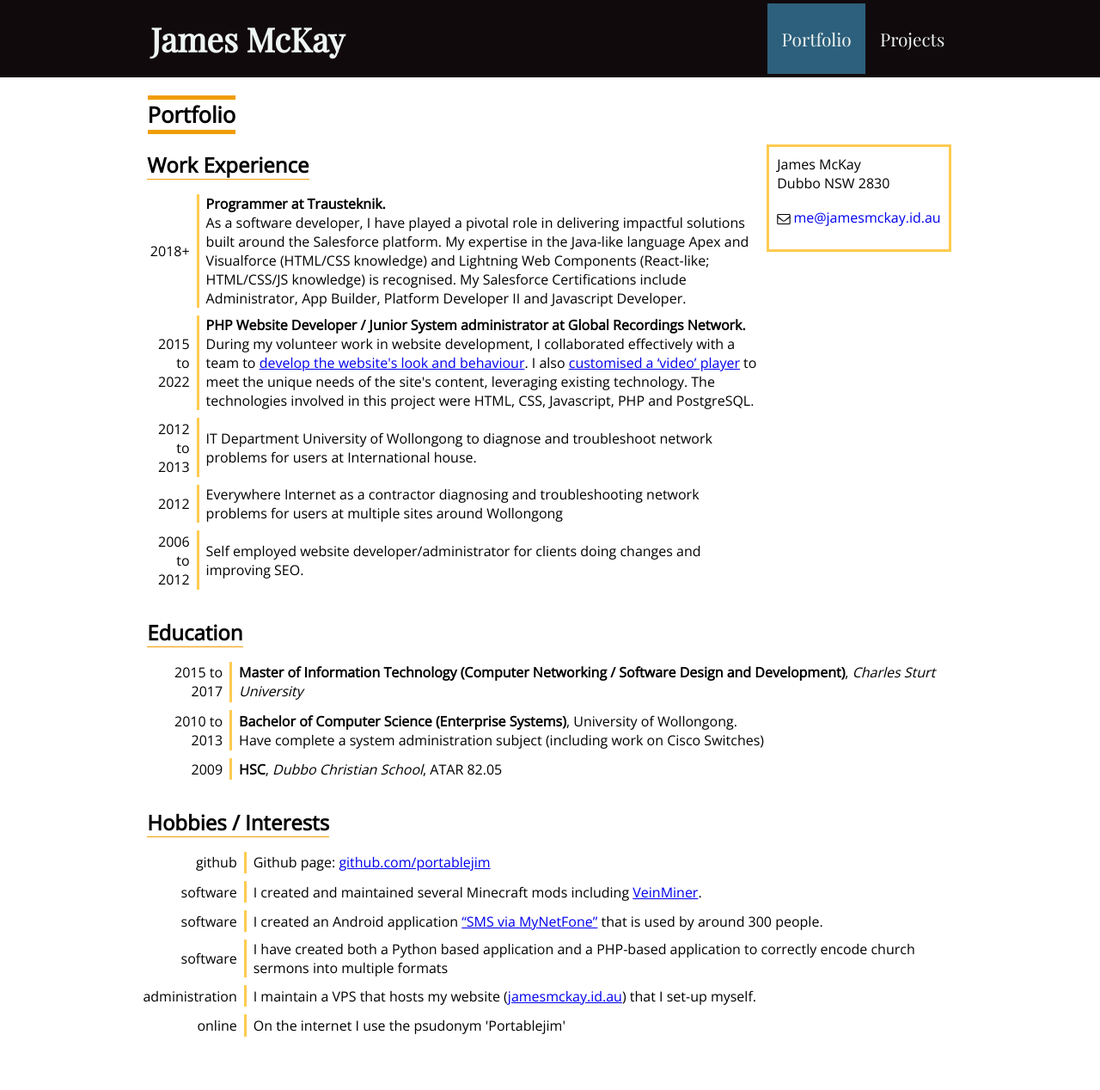
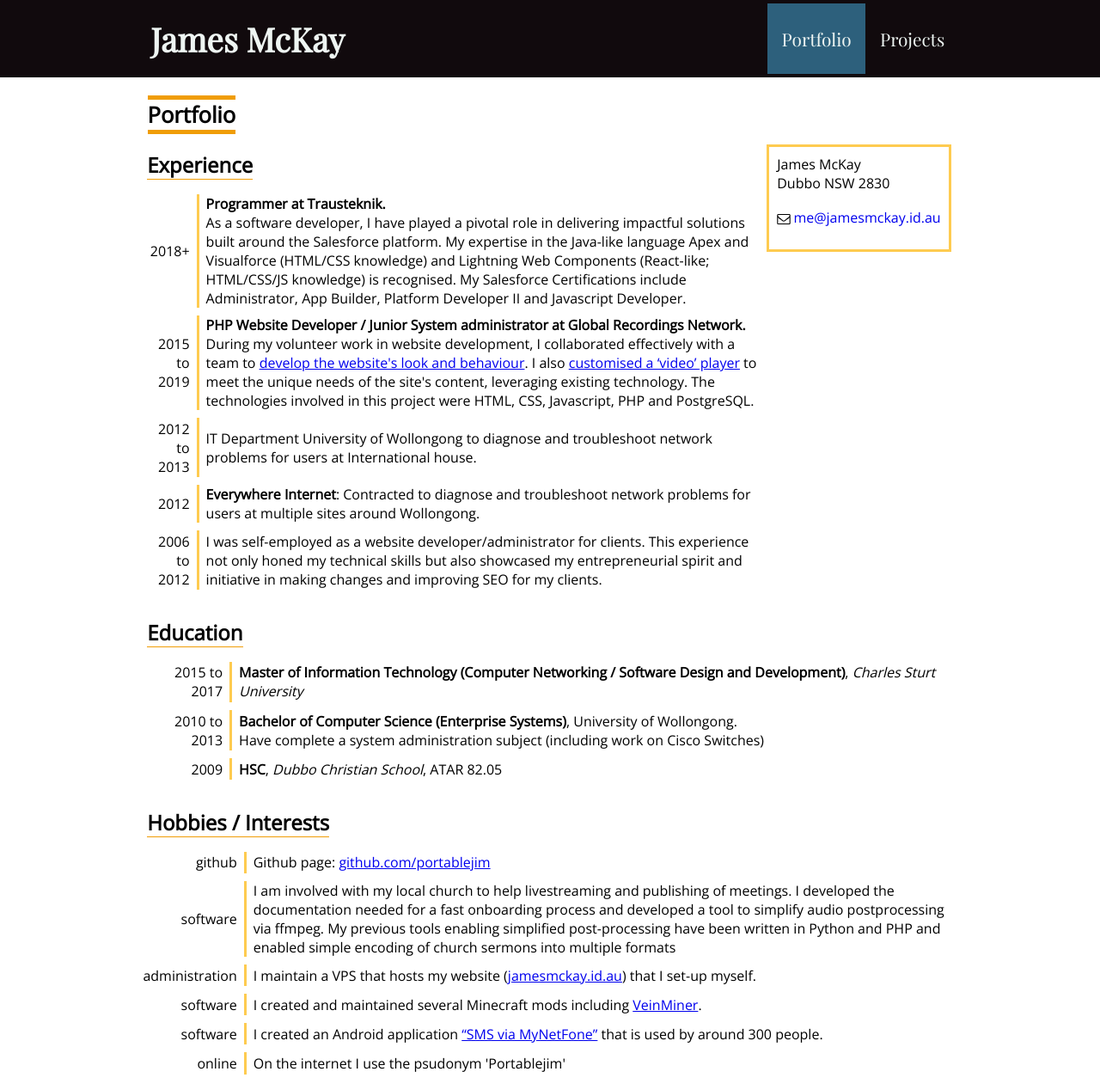
Before and after one commit to portablejim/portablejim.github.io, a Jekyll site: the page built from index.html, in a window 1280 px wide. Shown: the whole page at 86% size. Built offline with Jekyll 4.4.1, drawn with Linux system fonts in a browser that asks for light colours; before the commit the page ends 1224 px from its top, so only the background shows below that.

Commit message:
Improve wording of main page

```diff
--- a/index.html
+++ b/index.html
@@ -12,14 +12,14 @@ pageClass: resume
                 </div>
             </div>
             <section>
-                <h2><span>Work Experience</span></h2>
+                <h2><span>Experience</span></h2>
                 <div class="dated-list">
                     <ul class="">
                         <li><span class="date">2018+</span><p><strong>Programmer at Trausteknik.</strong><br />As a software developer, I have played a pivotal role in delivering impactful solutions built around the Salesforce platform. My expertise in the Java-like language Apex and Visualforce (HTML/CSS knowledge) and Lightning Web Components (React-like; HTML/CSS/JS knowledge) is recognised. My Salesforce Certifications include Administrator, App Builder, Platform Developer II and Javascript Developer.</p></li>
-                        <li><span class="date">2015 to 2022</span><p><strong>PHP Website Developer / Junior System administrator at Global Recordings Network.</strong><br />During my volunteer work in website development, I collaborated effectively with a team to <a href="/projects/grwebsite.html">develop the website's look and behaviour</a>. I also <a href="/projects/grwebsite.html#jsplayer">customised a ‘video’ player</a> to meet the unique needs of the site's content, leveraging existing technology. The technologies involved in this project were HTML, CSS, Javascript, PHP and PostgreSQL.</p></li>
+                        <li><span class="date">2015 to 2019</span><p><strong>PHP Website Developer / Junior System administrator at Global Recordings Network.</strong><br />During my volunteer work in website development, I collaborated effectively with a team to <a href="/projects/grwebsite.html">develop the website's look and behaviour</a>. I also <a href="/projects/grwebsite.html#jsplayer">customised a ‘video’ player</a> to meet the unique needs of the site's content, leveraging existing technology. The technologies involved in this project were HTML, CSS, Javascript, PHP and PostgreSQL.</p></li>
                         <li><span class="date">2012 to 2013 </span><p>IT Department University of Wollongong to diagnose and troubleshoot network problems for users at International house.</p></li>
-                        <li><span class="date">2012 </span><p>Everywhere Internet as a contractor diagnosing and troubleshooting network problems for users at multiple sites around Wollongong</p></li>
-                        <li><span class="date">2006 to 2012 </span><p>Self employed website developer/administrator for clients doing changes and improving SEO.</p></li>
+                        <li><span class="date">2012 </span><p><strong>Everywhere Internet</strong>: Contracted to diagnose and troubleshoot network problems for users at multiple sites around Wollongong.</p></li>
+                        <li><span class="date">2006 to 2012 </span><p>I was self-employed as a website developer/administrator for clients. This experience not only honed my technical skills but also showcased my entrepreneurial spirit and initiative in making changes and improving SEO for my clients.</p></li>
                     </ul>
                 </div>
             </section>
@@ -42,10 +42,10 @@ pageClass: resume
                 <div class="category-list">
                     <ul>
                         <li><span class="category">github</span><p> Github page: <a href="http://github.com/portablejim">github.com/portablejim</a></p></li>
+                        <li><span class="category">software</span><p> I am involved with my local church to help livestreaming and publishing of meetings. I developed the documentation needed for a fast onboarding process and developed a tool to simplify audio postprocessing via ffmpeg. My previous tools enabling simplified post-processing have been written in Python and PHP and enabled simple encoding of church sermons into multiple formats</p></li>
+                        <li><span class="category">administration</span><p> I maintain a VPS that hosts my website (<a href="http://jamesmckay.id.au">jamesmckay.id.au</a>) that I set-up myself.</p></li>
                         <li><span class="category">software</span><p> I created and maintained several Minecraft mods including <a href="/projects/">VeinMiner</a>.</p></li>
                         <li><span class="category">software</span><p> I created an Android application <a href="/projects/sms-via-mnf.html">“SMS via MyNetFone”</a> that is used by around 300 people.</p></li>
-                        <li><span class="category">software</span><p> I have created both a Python based application and a PHP-based application to correctly encode church sermons into multiple formats</p></li>
-                        <li><span class="category">administration</span><p> I maintain a VPS that hosts my website (<a href="http://jamesmckay.id.au">jamesmckay.id.au</a>) that I set-up myself.</p></li>
                         <li><span class="category">online</span><p> On the internet I use the psudonym 'Portablejim'</p></li>
                     </ul>
                 </div>
```
